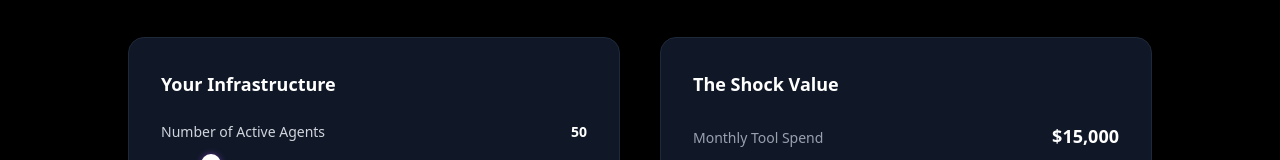
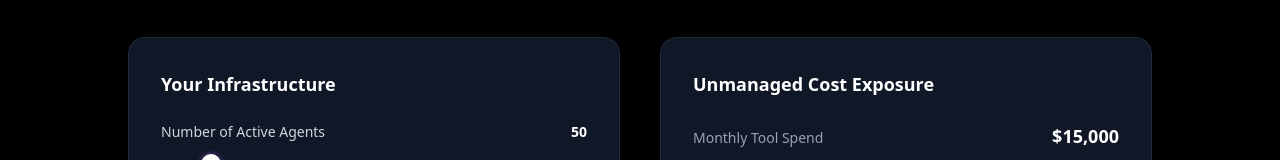
Before and after one commit to SatGate-io/satgate, a Next.js app in the folder satgate-landing/: page /roi-calculator in a window 1280 px wide. Shown: the part 340-500 px from the top of the page. Built offline with nearby package versions, Linux system fonts and the light colour scheme.

Commit message:
copy: rename 'The Shock Value' to 'Unmanaged Cost Exposure' on ROI calculator

```diff
--- a/satgate-landing/app/roi-calculator/page.tsx
+++ b/satgate-landing/app/roi-calculator/page.tsx
@@ -147,7 +147,7 @@ export default function ROICalculatorPage() {
           <div className="space-y-6">
             {/* Metrics */}
             <div className="p-6 md:p-8 rounded-2xl bg-gray-900 border border-gray-800">
-              <h2 className="text-lg font-bold text-white mb-6">The Shock Value</h2>
+              <h2 className="text-lg font-bold text-white mb-6">Unmanaged Cost Exposure</h2>
               <div className="space-y-4">
                 <div className="flex justify-between items-baseline">
                   <span className="text-gray-400 text-sm">Monthly Tool Spend</span>
```
